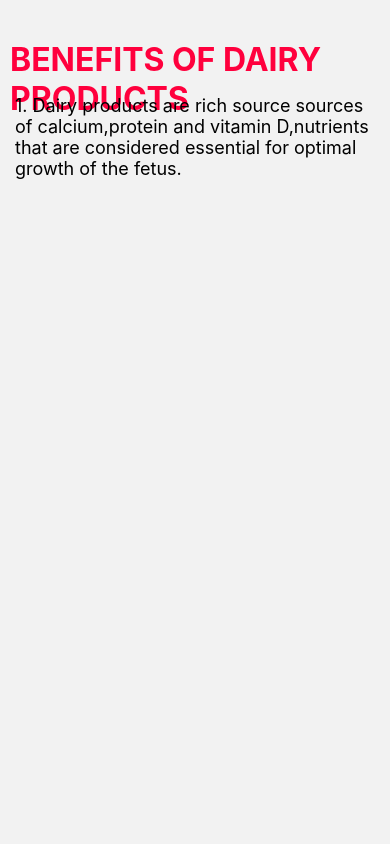
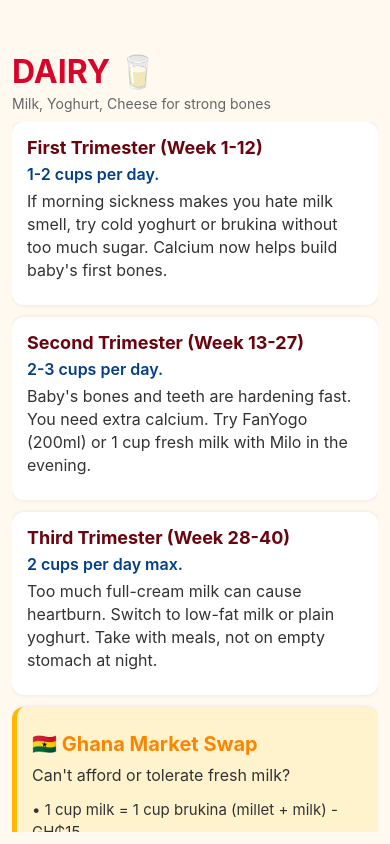
Before and after one commit to Philemon-Osae/healthyHabits, a React Native app: screen /Dairy in a window 390 px wide. Built offline with nearby package versions, Linux system fonts and the light colour scheme.

Commit message:
added more local diets

```diff
--- a/assets/components/dairy.js
+++ b/assets/components/dairy.js
@@ -1,49 +1,163 @@
-import { ScrollView, StyleSheet, Text, View } from 'react-native'
+import { ScrollView, StyleSheet, Text, View, TouchableOpacity } from 'react-native'
 import React from 'react'
 
 export default function Dairy() {
   return (
     <View style={styles.container}>
       <View style={styles.header}>
-        <Text
-        style={styles.headerText}>BENEFITS OF DAIRY PRODUCTS</Text>
+        <Text style={styles.headerText}>DAIRY 🥛</Text>
+        <Text style={styles.subHeader}>Milk, Yoghurt, Cheese for strong bones</Text>
       </View>
-    <ScrollView style={styles.textContainer}>
-    <Text style={styles.textt}>
-     1. Dairy products are rich source sources of calcium,protein and vitamin D,nutrients that are considered essential for optimal growth of the fetus.
-    </Text>
+
+      <ScrollView style={styles.textContainer} showsVerticalScrollIndicator={false}>
+
+        <View style={styles.card}>
+          <Text style={styles.headerText1}>First Trimester (Week 1-12)</Text>
+          <Text style={styles.textt1}>1-2 cups per day.</Text>
+          <Text style={styles.textt}>If morning sickness makes you hate milk smell, try cold yoghurt or brukina without too much sugar. Calcium now helps build baby's first bones.</Text>
+        </View>
+
+        <View style={styles.card}>
+          <Text style={styles.headerText1}>Second Trimester (Week 13-27)</Text>
+          <Text style={styles.textt1}>2-3 cups per day.</Text>
+          <Text style={styles.textt}>Baby's bones and teeth are hardening fast. You need extra calcium. Try FanYogo (200ml) or 1 cup fresh milk with Milo in the evening.</Text>
+        </View>
+
+        <View style={styles.card}>
+          <Text style={styles.headerText1}>Third Trimester (Week 28-40)</Text>
+          <Text style={styles.textt1}>2 cups per day max.</Text>
+          <Text style={styles.textt}>Too much full-cream milk can cause heartburn. Switch to low-fat milk or plain yoghurt. Take with meals, not on empty stomach at night.</Text>
+        </View>
+
+        {/* GHANAIAN SWAP */}
+        <View style={[styles.card, styles.swapCard]}>
+          <Text style={styles.headerText2}>🇬🇭 Ghana Market Swap</Text>
+          <Text style={styles.textt}>Can't afford or tolerate fresh milk?</Text>
+          <Text style={styles.bullet}>• 1 cup milk = 1 cup brukina (millet + milk) - GH₵15</Text>
+          <Text style={styles.bullet}>• 1 cup yoghurt = 1 cup soya milk + 2 spoon groundnut paste</Text>
+          <Text style={styles.bullet}>• Budget tip: Ideal / Peak powdered milk sachet is okay — mix with warm water, not too light.</Text>
+          <Text style={styles.bullet}>• Lactose issue? Use nkontomire + small dry fish for calcium.</Text>
+        </View>
+
+        {/* TRAFFIC LIGHT */}
+        <View style={[styles.card, styles.safetyCard]}>
+          <Text style={styles.headerText2}>🚦 Safety Check</Text>
+          <Text style={[styles.light, styles.green]}>🟢 GREEN - Safe: Pasteurized milk, boiled fresh cow milk, sealed yoghurt.</Text>
+          <Text style={[styles.light, styles.yellow]}>🟡 YELLOW - Ask Midwife: Unpasteurized brukina from roadside, soft cheese (like wagashi left overnight).</Text>
+          <Text style={[styles.light, styles.red]}>🔴 RED - Avoid: Raw unboiled cow milk, expired yoghurt, any dairy smelling sour. Go to clinic if diarrhea after dairy.</Text>
+        </View>
+
+        <Text style={styles.headerText2}>Benefits of Dairy</Text>
+        <Text style={styles.textt}>1. Rich in calcium for baby's bones and teeth + protects your bones.</Text>
+        <Text style={styles.textt}>2. Protein for baby's growth and your energy.</Text>
+        <Text style={styles.textt}>3. Vitamin D helps calcium enter your body — very important in pregnancy.</Text>
+        <Text style={styles.textt}>4. Probiotics in yoghurt help reduce constipation and vaginal infection.</Text>
+        <Text style={styles.textt}>5. Keeps you full and helps you sleep better at night (warm milk).</Text>
+
+        <TouchableOpacity style={styles.partnerBtn}>
+          <Text style={styles.partnerBtnText}>Remind Partner to Buy Milk →</Text>
+        </TouchableOpacity>
+
+        <View style={{ height: 40 }} />
       </ScrollView>
     </View>
   )
 }
 
-
 const styles = StyleSheet.create({
   container: {
     flex: 1,
-    alignItems: 'flex-start',
-    margin: 10
+    backgroundColor: '#FFF9F0',
+    padding: 12
   },
-
   header: {
-  marginTop: 30,
-  height: 40,
+    marginTop: 40,
+    marginBottom: 10,
     width: '100%'
   },
-
   headerText: {
     fontSize: 32,
-  color: '#FF003D',
+    color: '#D90429',
     fontWeight: 'bold'
   },
-
+  subHeader: {
+    fontSize: 14,
+    color: '#666',
+    marginTop: 4
+  },
   textContainer: {
+    flex: 1,
+  },
+  card: {
+    backgroundColor: '#fff',
+    borderRadius: 12,
+    padding: 15,
+    marginBottom: 12,
+    elevation: 2,
+    shadowColor: '#000',
+    shadowOpacity: 0.1,
+    shadowRadius: 4,
+  },
+  swapCard: {
+    backgroundColor: '#FFF3CD',
+    borderLeftWidth: 5,
+    borderLeftColor: '#FFB703'
+  },
+  safetyCard: {
+    backgroundColor: '#F0F8FF',
+    borderLeftWidth: 5,
+    borderLeftColor: '#219EBC'
+  },
+  headerText1: {
+    fontSize: 18,
+    color: '#6A040F',
+    fontWeight: 'bold',
+    marginBottom: 6
+  },
+  headerText2: {
+    fontSize: 20,
+    color: '#FB8500',
+    fontWeight: 'bold',
     marginTop: 10,
-  padding: 5
+    marginBottom: 8
   },
-
   textt: {
-  fontSize: 18
+    fontSize: 16,
+    color: '#333',
+    lineHeight: 23,
+    marginBottom: 8
+  },
+  textt1: {
+    fontSize: 16,
+    color: '#023E8A',
+    fontWeight: '600',
+    marginBottom: 6
+  },
+  bullet: {
+    fontSize: 15,
+    color: '#333',
+    lineHeight: 22,
+    marginTop: 4
+  },
+  light: {
+    fontSize: 14,
+    lineHeight: 20,
+    marginBottom: 6,
+    fontWeight: '500'
+  },
+  green: { color: '#2A9D8F' },
+  yellow: { color: '#CA6702' },
+  red: { color: '#D90429', fontWeight: 'bold' },
+  partnerBtn: {
+    backgroundColor: '#D90429',
+    padding: 14,
+    borderRadius: 10,
+    alignItems: 'center',
+    marginTop: 15
+  },
+  partnerBtnText: {
+    color: '#fff',
+    fontWeight: 'bold',
+    fontSize: 16
   }
-
 })
```
Lines whose indentation alone changed are shown as unchanged.
